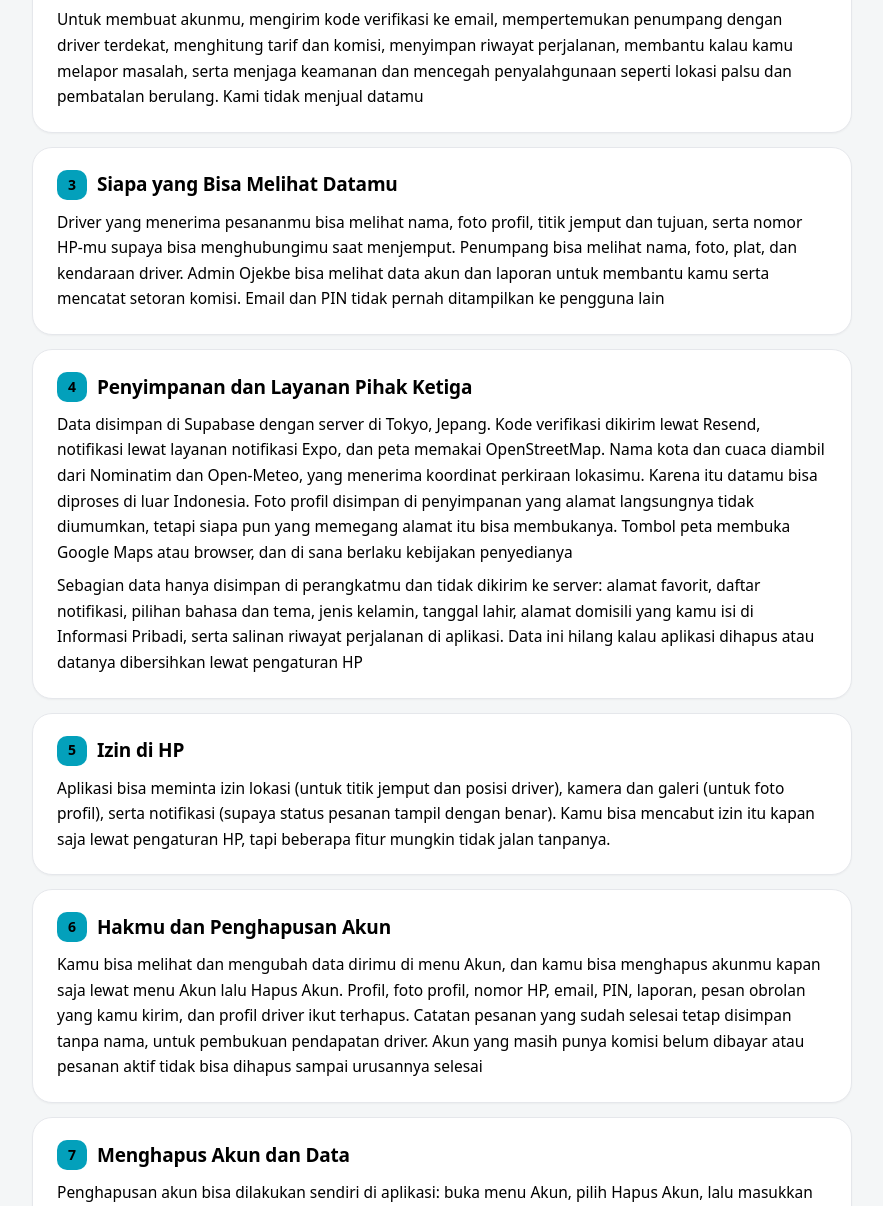
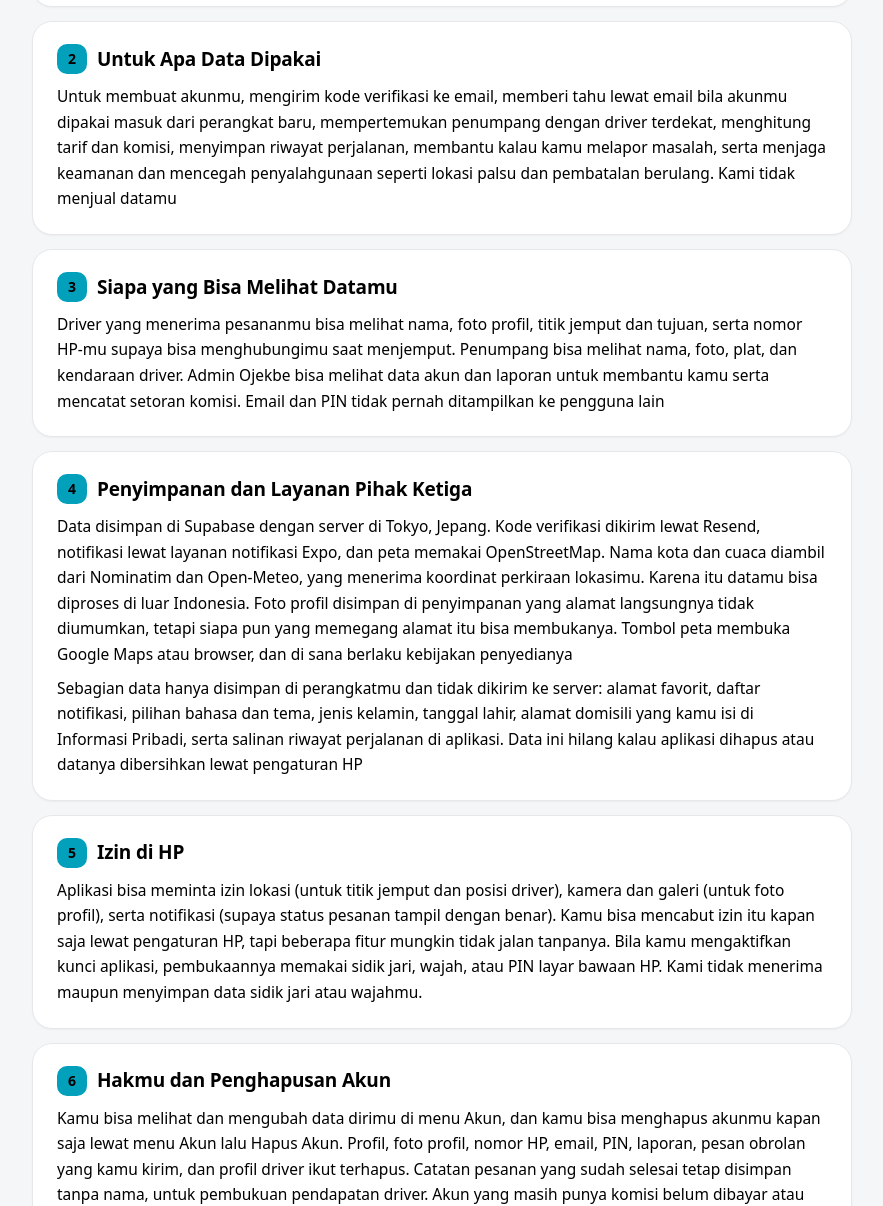
Before and after one commit to adityasub14/ojekbe-privasi, a plain HTML site: page index.html in a window 1280 px wide. Shown: the part 763-1969 px from the top of the page, without its empty margins (198-1081 px from the left). Drawn offline with Linux system fonts and the light colour scheme.

Commit message:
Add files via upload

```diff
--- a/index.html
+++ b/index.html
@@ -50,11 +50,11 @@ a{color:#000}
 <nav class="chip"><a href="#s1">Data yang Kami Simpan</a><a href="#s2">Untuk Apa Data Dipakai</a><a href="#s3">Siapa yang Bisa Melihat Datamu</a><a href="#s4">Penyimpanan dan Layanan Pihak Ketiga</a><a href="#s5">Izin di HP</a><a href="#s6">Hakmu dan Penghapusan Akun</a><a href="#s7">Menghapus Akun dan Data</a></nav>
 <section class="kartu" id="s1">
 <h2><span class="no">1</span>Data yang Kami Simpan</h2>
-<p>Saat mendaftar kami meminta nama, nomor HP, dan email. PIN yang kamu buat disimpan dalam bentuk acak yang tidak bisa dibaca balik. Foto profil yang kamu unggah disimpan di server kami. Untuk penumpang, kami menyimpan titik jemput dan tujuan, jarak, tarif, cara bayar, status pesanan, pesan obrolan dengan driver, serta rating dan ulasan. Untuk driver, kami menyimpan nama, plat, kendaraan, status aktif, posisi GPS selama berstatus Online, order yang diambil, dan catatan komisi. Kalau kamu mendaftar jadi mitra driver, kami menyimpan data pendaftaranmu: nama, nomor HP, alamat, merek dan tahun motor, plat, status SIM C dan pajak kendaraan, serta pengalamanmu, yang hanya dilihat admin untuk menilai pendaftaran. Kami juga menyimpan token notifikasi perangkat, laporan yang kamu kirim ke admin, dan catatan pembatalan pesanan. Kami tidak menyimpan data kartu atau rekening bank</p>
+<p>Saat mendaftar kami meminta nama, nomor HP, dan email. PIN yang kamu buat disimpan dalam bentuk acak yang tidak bisa dibaca balik. Foto profil yang kamu unggah disimpan di server kami. Untuk penumpang, kami menyimpan titik jemput dan tujuan, jarak, tarif, cara bayar, status pesanan, pesan obrolan dengan driver, serta rating dan ulasan. Untuk driver, kami menyimpan nama, plat, kendaraan, status aktif, posisi GPS selama berstatus Online, order yang diambil, dan catatan komisi. Kalau kamu mendaftar jadi mitra driver, kami menyimpan data pendaftaranmu: nama, nomor HP, alamat, merek dan tahun motor, plat, status SIM C dan pajak kendaraan, serta pengalamanmu, yang hanya dilihat admin untuk menilai pendaftaran. Kami juga menyimpan token notifikasi perangkat, laporan yang kamu kirim ke admin, dan catatan pembatalan pesanan. Untuk keamanan akunmu, kami menyimpan riwayat masuk berupa nama perangkat (misalnya Chrome di Windows), jenis perangkat, dan waktu masuk, serta kunci autentikator bila kamu mengaktifkan kode autentikator. Kami tidak menyimpan data kartu atau rekening bank</p>
 </section>
 <section class="kartu" id="s2">
 <h2><span class="no">2</span>Untuk Apa Data Dipakai</h2>
-<p>Untuk membuat akunmu, mengirim kode verifikasi ke email, mempertemukan penumpang dengan driver terdekat, menghitung tarif dan komisi, menyimpan riwayat perjalanan, membantu kalau kamu melapor masalah, serta menjaga keamanan dan mencegah penyalahgunaan seperti lokasi palsu dan pembatalan berulang. Kami tidak menjual datamu</p>
+<p>Untuk membuat akunmu, mengirim kode verifikasi ke email, memberi tahu lewat email bila akunmu dipakai masuk dari perangkat baru, mempertemukan penumpang dengan driver terdekat, menghitung tarif dan komisi, menyimpan riwayat perjalanan, membantu kalau kamu melapor masalah, serta menjaga keamanan dan mencegah penyalahgunaan seperti lokasi palsu dan pembatalan berulang. Kami tidak menjual datamu</p>
 </section>
 <section class="kartu" id="s3">
 <h2><span class="no">3</span>Siapa yang Bisa Melihat Datamu</h2>
@@ -67,7 +67,7 @@ a{color:#000}
 </section>
 <section class="kartu" id="s5">
 <h2><span class="no">5</span>Izin di HP</h2>
-<p>Aplikasi bisa meminta izin lokasi (untuk titik jemput dan posisi driver), kamera dan galeri (untuk foto profil), serta notifikasi (supaya status pesanan tampil dengan benar). Kamu bisa mencabut izin itu kapan saja lewat pengaturan HP, tapi beberapa fitur mungkin tidak jalan tanpanya.</p>
+<p>Aplikasi bisa meminta izin lokasi (untuk titik jemput dan posisi driver), kamera dan galeri (untuk foto profil), serta notifikasi (supaya status pesanan tampil dengan benar). Kamu bisa mencabut izin itu kapan saja lewat pengaturan HP, tapi beberapa fitur mungkin tidak jalan tanpanya. Bila kamu mengaktifkan kunci aplikasi, pembukaannya memakai sidik jari, wajah, atau PIN layar bawaan HP. Kami tidak menerima maupun menyimpan data sidik jari atau wajahmu.</p>
 </section>
 <section class="kartu" id="s6">
 <h2><span class="no">6</span>Hakmu dan Penghapusan Akun</h2>
```
